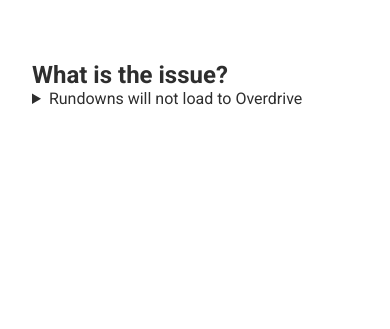
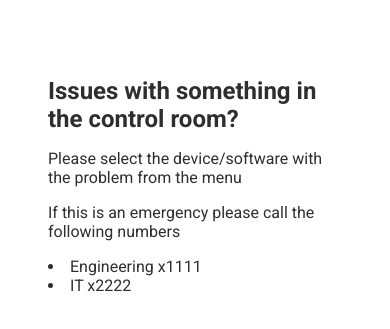
Before and after one commit to cbernhard21/wls-troubleshooting, a plain HTML site: page index.html in a window 390 px wide. Shown: the part 227-556 px from the top of the page. Drawn offline with Linux system fonts and the light colour scheme.

Commit message:
styles for main content added

```diff
--- a/index.html
+++ b/index.html
@@ -24,13 +24,22 @@
 
 
     <main class="main-container">
-      <h2 class="main-title">What is the issue?</h2>
-      <details>
+      <article class="main-card">
+        <h2>Issues with something in the control room?</h2>
+        <p>Please select the device/software with the problem from the menu</p>
+        <p>If this is an emergency please call the following numbers</p>
+        <ul>
+          <li>Engineering x1111</li>
+          <li>IT x2222</li>
+        </ul>
+      </article>
+
+      <!-- <details>
         <summary class="pointer">Rundowns will not load to Overdrive</summary>
         <article>
           <p>Here is what you do....</p>
         </article>
-      </details>
+      </details> -->
     </main>
 
   </div>
--- a/js/app.js
+++ b/js/app.js
@@ -2,6 +2,7 @@
 
 import { getNavHtml, } from './getComponents.js';
 import { getHeaderHtml } from './getComponents.js';
+// import { getComponents } from './getComponents.js';
 import { displayIssue } from './displayHtml.js';
 import { navSlide } from './navSlide.js';
 
@@ -34,4 +35,4 @@ function checkPage(pathname, testData) {
 
 getNavHtml();
 getHeaderHtml(navSlide);
-// getData();
+// getComponents(navSlide);
--- a/js/getComponents.js
+++ b/js/getComponents.js
@@ -1,4 +1,6 @@
 'use strict'
+
+
 
 export async function getNavHtml() {
     const response = await fetch('./components/nav.html');
@@ -7,6 +9,8 @@ export async function getNavHtml() {
 
 }
 
+
+
 export async function getHeaderHtml(navSlideFunc) {
     const response = await fetch('./components/header.html');
     const headerHtml = await response.text();
--- a/styles/main.css
+++ b/styles/main.css
@@ -4,7 +4,6 @@
   --blue-hover: rgb(66, 61, 204);
   --white: #F9F9F9;
   --btn-border: #e5e5e5;
-  --screen-medium: 800px;
 }
 
 
@@ -25,7 +24,7 @@ h1 {
   font-size: 3rem;
 }
 
-@media screen and (max-width: 768px) {
+@media screen and (max-width: 800px) {
   h1 {
     font-size: 2rem;
   }
@@ -84,7 +83,7 @@ h1 {
   order: 2;
 }
 
-@media screen and (max-width: 768px) {
+@media screen and (max-width: 950px) {
   .nav, .header-container, .main-container {
     grid-column: 1 / -1
   }
@@ -116,7 +115,7 @@ h1 {
   font-size: 3rem;
 }
 
-@media screen and (max-width:768px) {
+@media screen and (max-width: 800px) {
   .header h2 {
     font-size: 2rem;
   }
@@ -145,7 +144,7 @@ h1 {
   left: 0;
 }
 
-@media (max-width: 768px) {
+@media (max-width: 950px) {
   .burger-menu {
     display: block;
     z-index: 1101;
@@ -198,7 +197,7 @@ h1 {
   list-style-type: none;
 }
 
-@media screen and (max-width: 780px) {
+@media screen and (max-width: 950px) {
   .nav {
     transform: translateX(-100%);
     transition: transform 0.5s ease-out;
@@ -218,7 +217,7 @@ h1 {
 
 /* BURGER MENU MEDIA QUERY */
 
-@media (max-width: 780px) {
+@media (max-width: 950px) {
   .slide {
     transform: translateX(0%);
   }
@@ -242,5 +241,41 @@ h1 {
   padding: 2rem;
 }
 
+.main-card>* {
+  margin-bottom: 1rem;
+  font-size: 1.5rem;
+}
+
+.main-card {
+  padding: 1rem;
+}
+
+.main-card h2 {
+  font-size: 2.5rem;
+  margin-bottom: 1rem;
+}
+
+.main-card ul {
+  list-style-position: inside;
+}
+
+@media screen and (max-width: 800px) {
+  .main-card>* {
+    font-size: 1rem;
+  }
+  .main-card h2 {
+    font-size: 2rem;
+  }
+}
+
+@media screen and (max-width: 400px) {
+  .main-card>* {
+    font-size: 1rem;
+  }
+  .main-card h2 {
+    font-size: 1.5rem;
+  }
+}
+
 
 /* END MAIN CONTAINER STYLES */
```
Also changed, not shown: db.json (+10 -1 lines).
